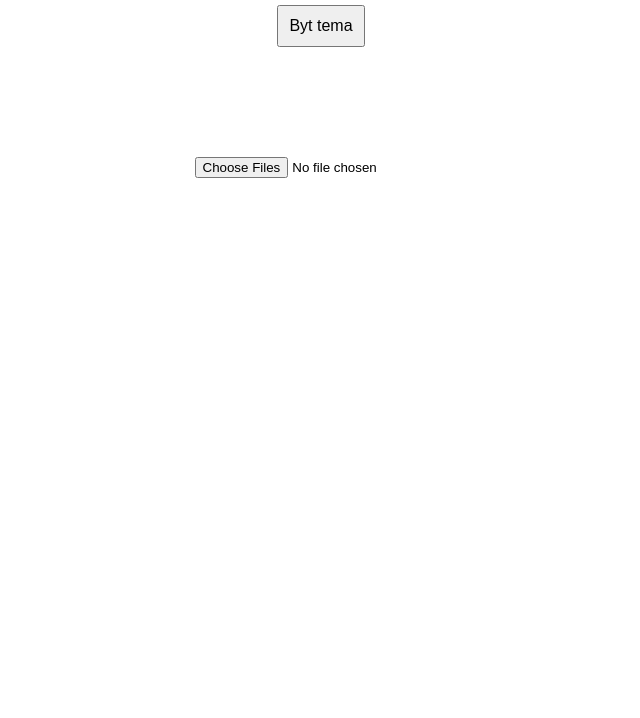
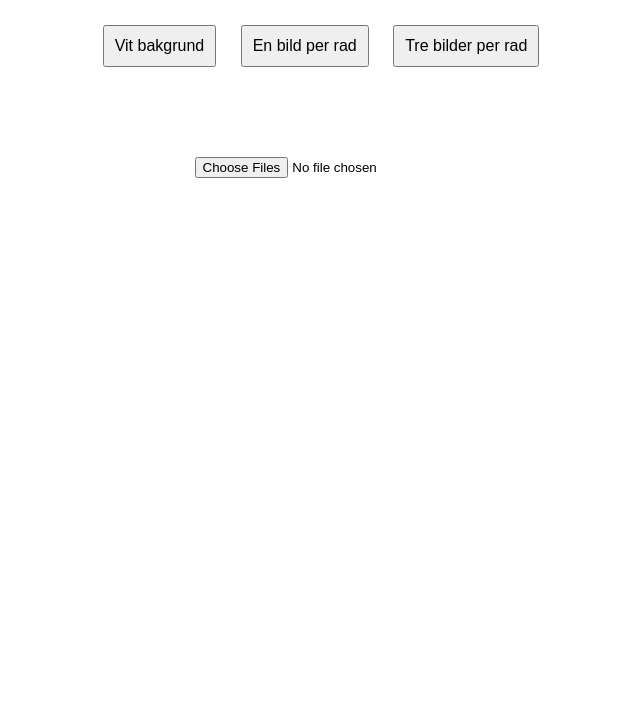
Before and after one commit to leoejiwjdj/nellie2, a plain HTML site: page index.html in a window 1280 px wide. Shown: the part 82-800 px from the top of the page, without its empty margins (319-959 px from the left). Drawn offline with Linux system fonts and the light colour scheme.

Commit message:
Update index.html

```diff
--- a/index.html
+++ b/index.html
@@ -9,10 +9,17 @@
 <body>
     <header>
         <h1 contenteditable="true" id="title">Min sida</h1>
-        <button id="theme-toggle">Byt tema</button>
     </header>
 
-    <div id="image-container" class="two-columns">
+    <!-- Tema och layoutknappar -->
+    <div id="controls">
+        <button id="theme-toggle">Vit bakgrund</button>
+        <button id="one-image-layout">En bild per rad</button>
+        <button id="three-images-layout">Tre bilder per rad</button>
+    </div>
+
+    <!-- Bilduppspelningsområde -->
+    <div id="image-container" class="three-columns">
         <div class="image-row" id="row1"></div>
         <div class="image-row" id="row2"></div>
         <div class="image-row" id="row3"></div>
```
